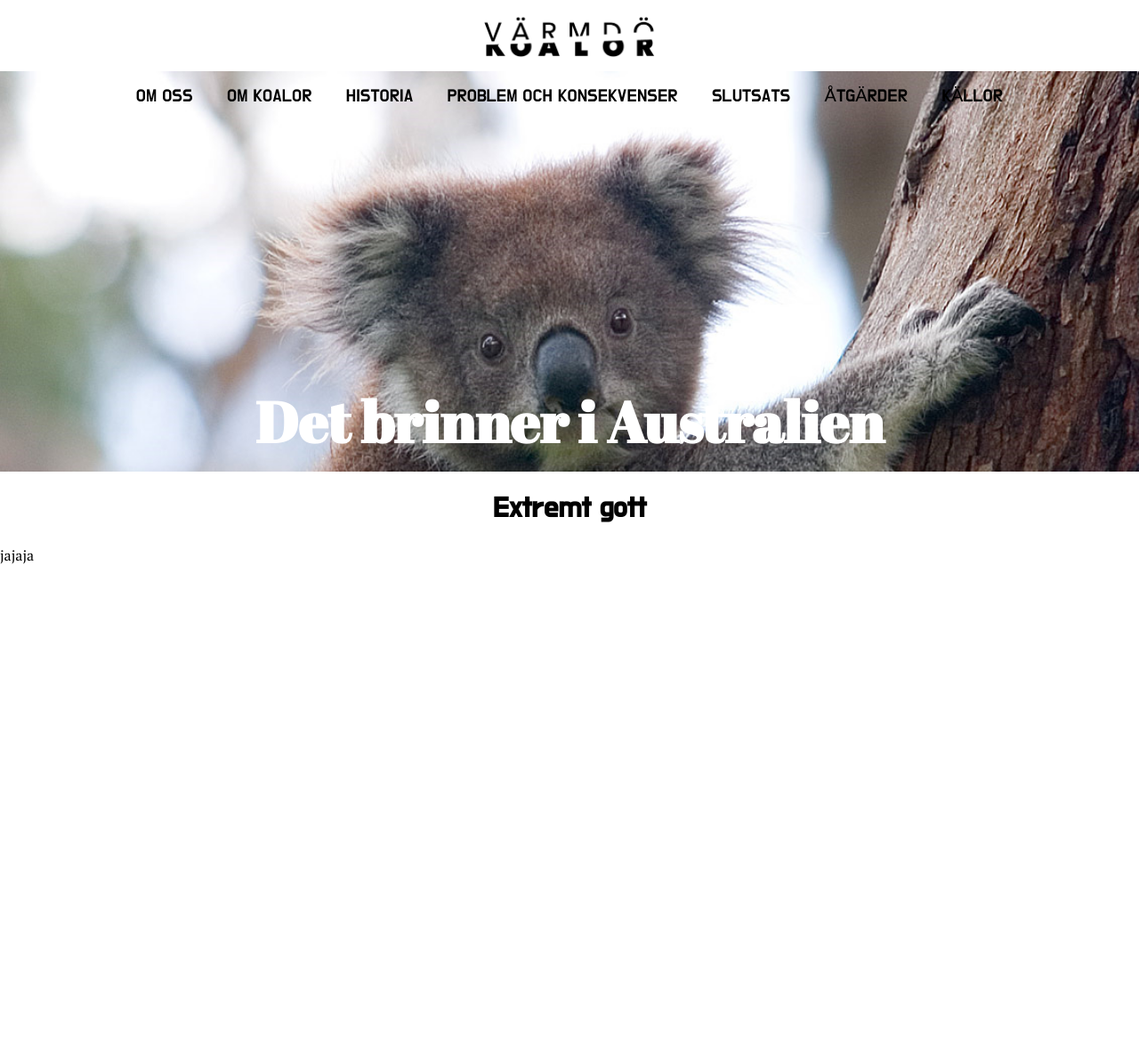
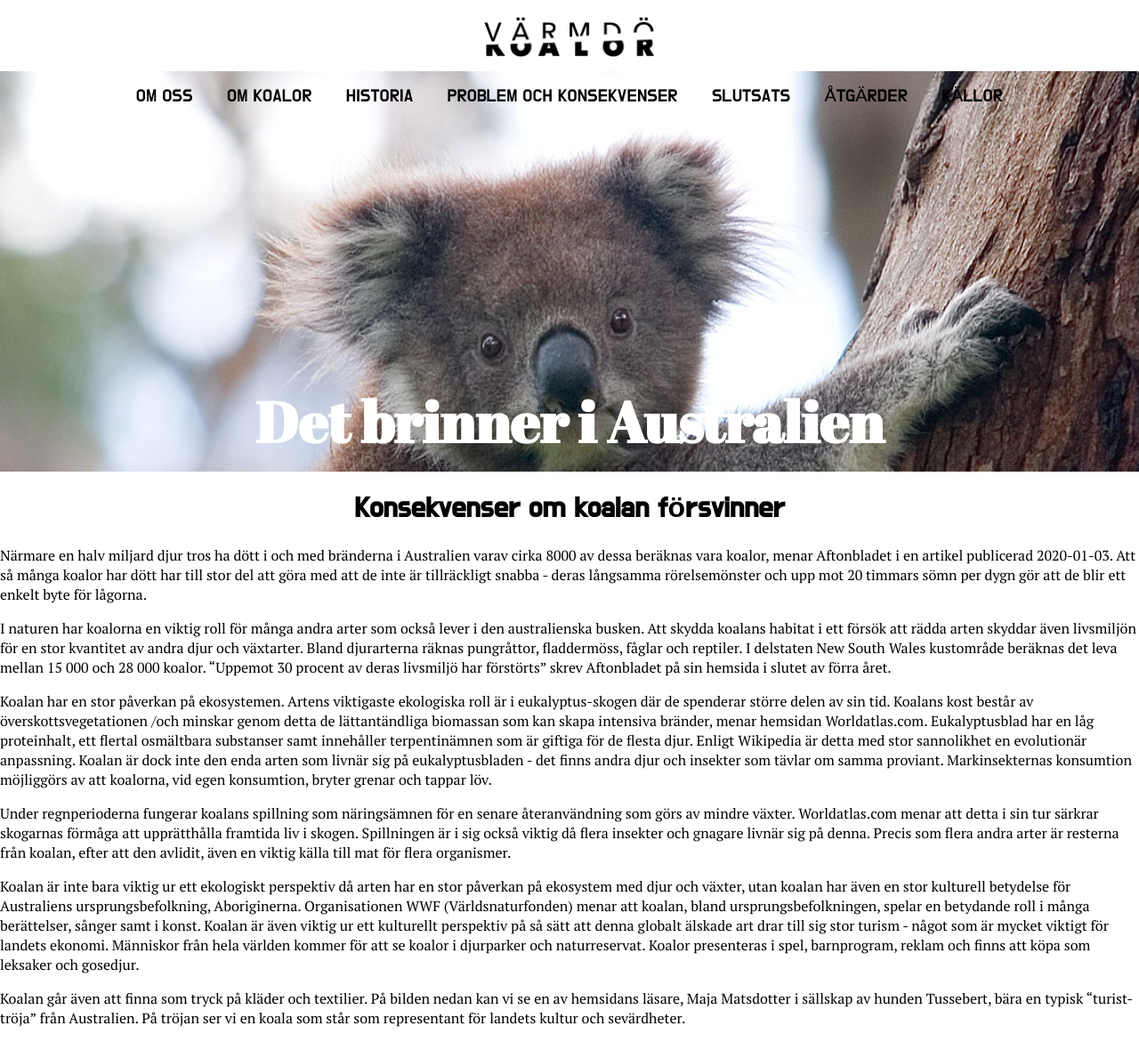
Before and after one commit to limbero/stackars-koalorna, a Jekyll site: the page built from _problem/problem.md, in a window 1280 px wide and 1171 px high. Shown: the whole window at 89% size. Built offline with Jekyll 4.4.1, drawn with Linux system fonts in a browser that asks for light colours; comment, search, counter and statistics services are not loaded.

Commit message:
Update problem.md

```diff
--- a/_problem/problem.md
+++ b/_problem/problem.md
@@ -1,5 +1,16 @@
 ---
 layout: default
 ---
-# Extremt gott
-jajaja
+# Konsekvenser om koalan försvinner
+Närmare en halv miljard djur tros ha dött i och med bränderna i Australien varav cirka 8000 av dessa beräknas vara koalor, menar Aftonbladet i en artikel publicerad 2020-01-03.
+Att så många koalor har dött har till stor del att göra med att de inte är tillräckligt snabba - deras långsamma rörelsemönster och upp mot 20 timmars sömn per dygn gör att de blir ett enkelt byte för lågorna.
+
+I naturen har koalorna en viktig roll för många andra arter som också lever i den australienska busken. Att skydda koalans habitat i ett försök att rädda arten skyddar även livsmiljön för en stor kvantitet av andra djur och växtarter. Bland djurarterna räknas pungråttor, fladdermöss, fåglar och reptiler. I delstaten New South Wales kustområde beräknas det leva mellan 15 000 och 28 000 koalor. “Uppemot 30 procent av deras livsmiljö har förstörts” skrev Aftonbladet på sin hemsida i slutet av förra året.
+
+Koalan har en stor påverkan på ekosystemen. Artens viktigaste ekologiska roll är i eukalyptus-skogen där de spenderar större delen av sin tid. Koalans kost består av överskottsvegetationen /och minskar genom detta de lättantändliga biomassan som kan skapa intensiva bränder, menar hemsidan Worldatlas.com. Eukalyptusblad har en låg proteinhalt, ett flertal osmältbara substanser samt innehåller terpentinämnen som är giftiga för de flesta djur. Enligt Wikipedia är detta med stor sannolikhet en evolutionär anpassning. Koalan är dock inte den enda arten som livnär sig på eukalyptusbladen - det finns andra djur och insekter som tävlar om samma proviant. Markinsekternas konsumtion möjliggörs av att koalorna, vid egen konsumtion, bryter grenar och tappar löv.
+
+Under regnperioderna fungerar koalans spillning som näringsämnen för en senare återanvändning som görs av mindre växter. Worldatlas.com menar att detta i sin tur särkrar skogarnas förmåga att upprätthålla framtida liv i skogen. Spillningen är i sig också viktig då flera insekter och gnagare livnär sig på denna. Precis som flera andra arter är resterna från koalan, efter att den avlidit, även en viktig källa till mat för flera organismer.
+
+Koalan är inte bara viktig ur ett ekologiskt perspektiv då arten har en stor påverkan på ekosystem med djur och växter, utan koalan har även en stor kulturell betydelse för Australiens ursprungsbefolkning, Aboriginerna. Organisationen WWF (Världsnaturfonden) menar att koalan, bland ursprungsbefolkningen, spelar en betydande roll i många berättelser, sånger samt i konst. Koalan är även viktig ur ett kulturellt perspektiv på så sätt att denna globalt älskade art drar till sig stor turism - något som är mycket viktigt för landets ekonomi. Människor från hela världen kommer för att se koalor i djurparker och naturreservat. Koalor presenteras i spel, barnprogram, reklam och finns att köpa som leksaker och gosedjur.
+
+Koalan går även att finna som tryck på kläder och textilier. På bilden nedan kan vi se en av hemsidans läsare, Maja Matsdotter i sällskap av hunden Tussebert, bära en typisk “turist-tröja” från Australien. På tröjan ser vi en koala som står som representant för landets kultur och sevärdheter.
```
